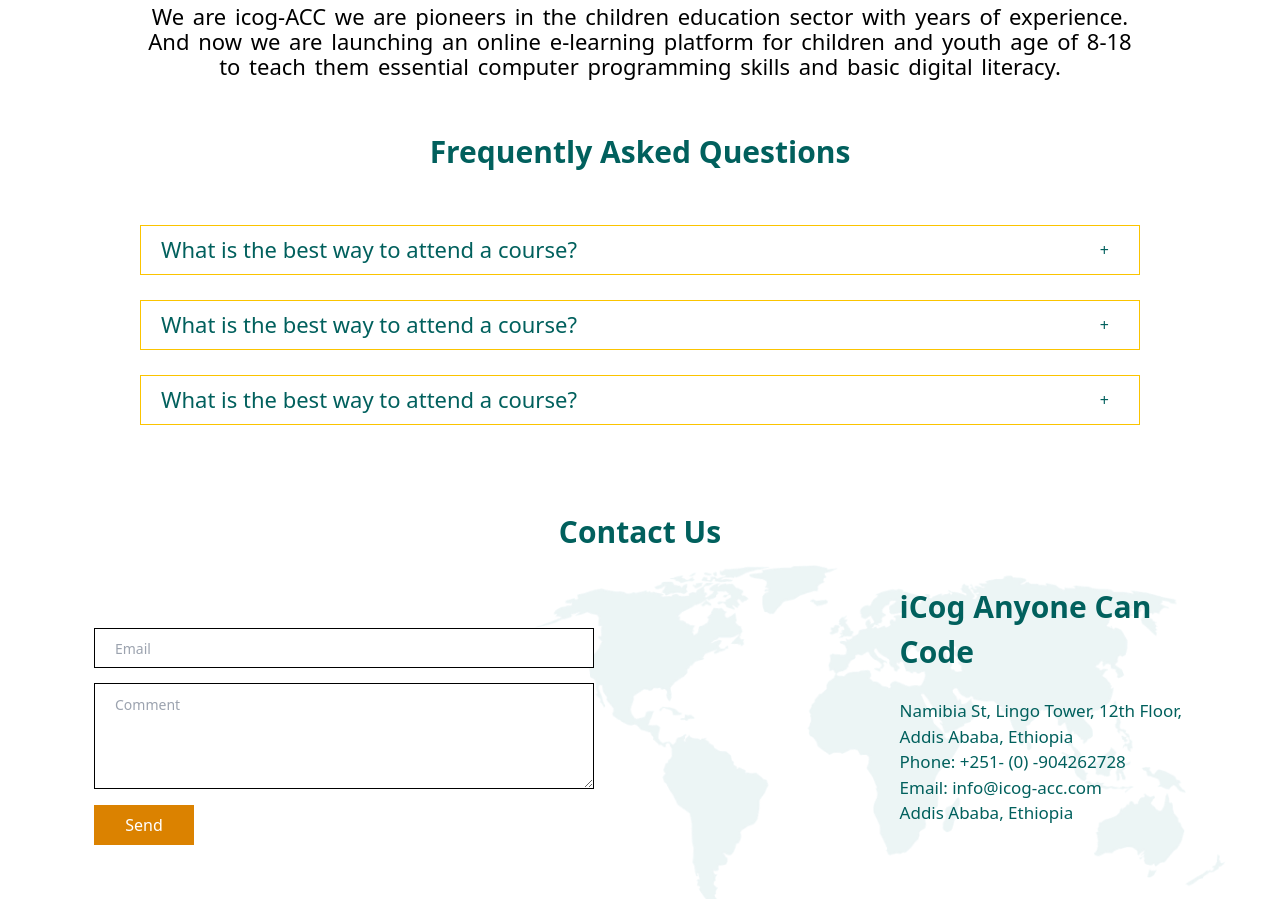
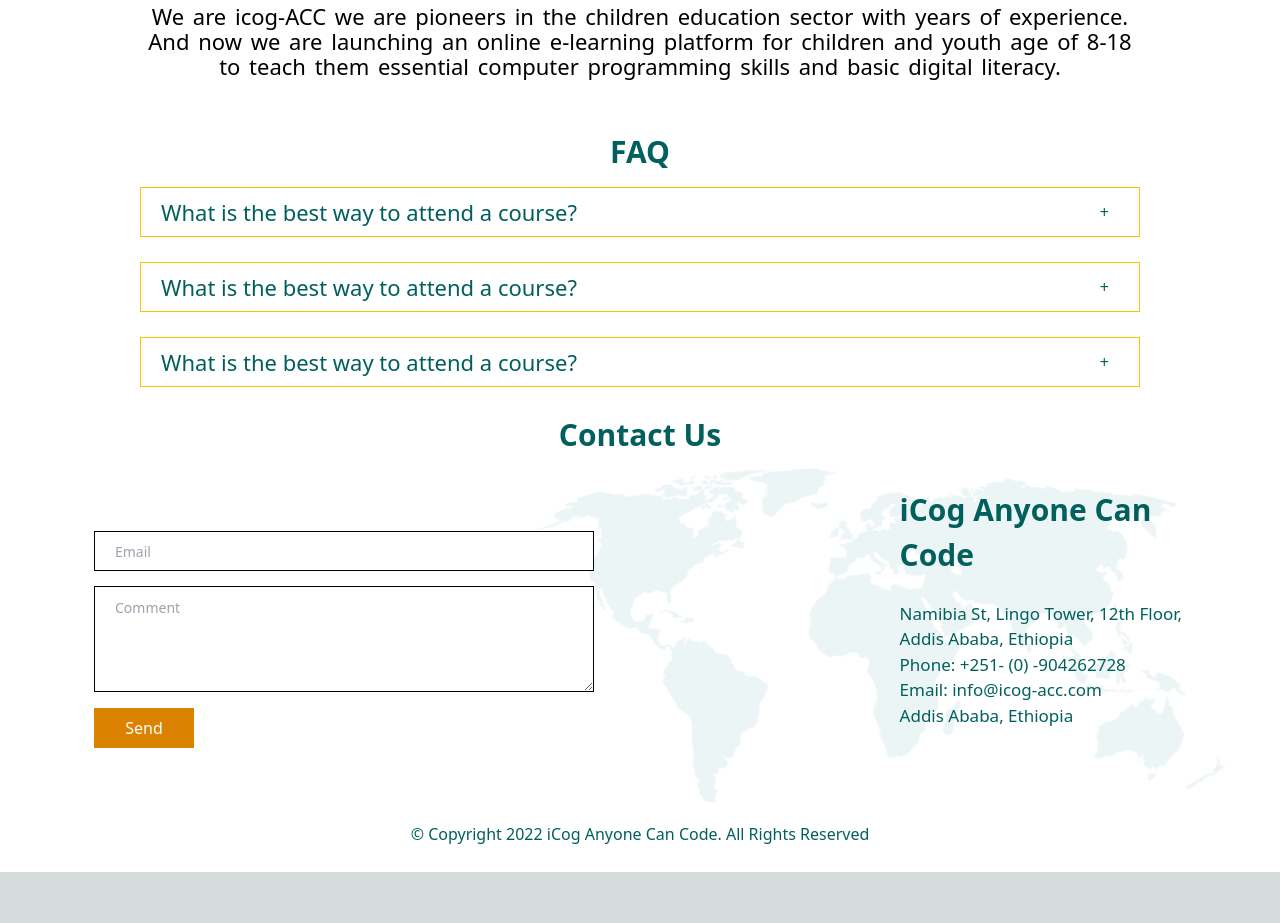
Before and after one commit to Melat16/LMS-MVP, a Next.js app: page / in a window 1280 px wide. Shown: the part 1700-2623 px from the top of the page. After the commit the page ends 2572 px from the top, so only its background shows below. Built offline with nearby package versions, Linux system fonts and the light colour scheme.

Commit message:
Faq styling issue fixed

```diff
--- a/components/WhoSection.js
+++ b/components/WhoSection.js
@@ -21,7 +21,7 @@
         </P>
       </Subcontainer>
       <Subcontainer1>
-        <H1>Frequently Asked Questions</H1>
+        <H1>FAQ</H1>
       </Subcontainer1>
       <Wrapper>
         <Accordion>
@@ -62,7 +62,7 @@
   },
 ];
 const Container = styled.div`
-  height: 580px;
+  height:inherit;
   width: 100vw;
   background-color: white;
 
@@ -70,6 +70,7 @@
     display: flex;
     flex-direction: column;
     width: 100%;
+    height:inherit;
 
   }
 `;
@@ -118,14 +119,13 @@
 
 const Wrapper = styled.div`
   display: flex;
-  height: 300px;
+  height:inherit;
   width: 100vw;
   justify-content: center;
   align-items: center;
 
-
   @media screen and (min-width: 320px) and (max-width: 1080px) {
-   padding:10px;
+    height:inherit;
   }
 `;
 
@@ -135,6 +135,7 @@
   margin-right: auto;
   justify-content: center;
   text-align: center;
+  height:inherit;
 
 `;
 
@@ -142,6 +143,7 @@
   margin-bottom: 25px;
   /* padding-bottom: 40px; */
   background-color: rgb(255, 244, 238);
+
 `;
 
 const Title = styled.div`
```
